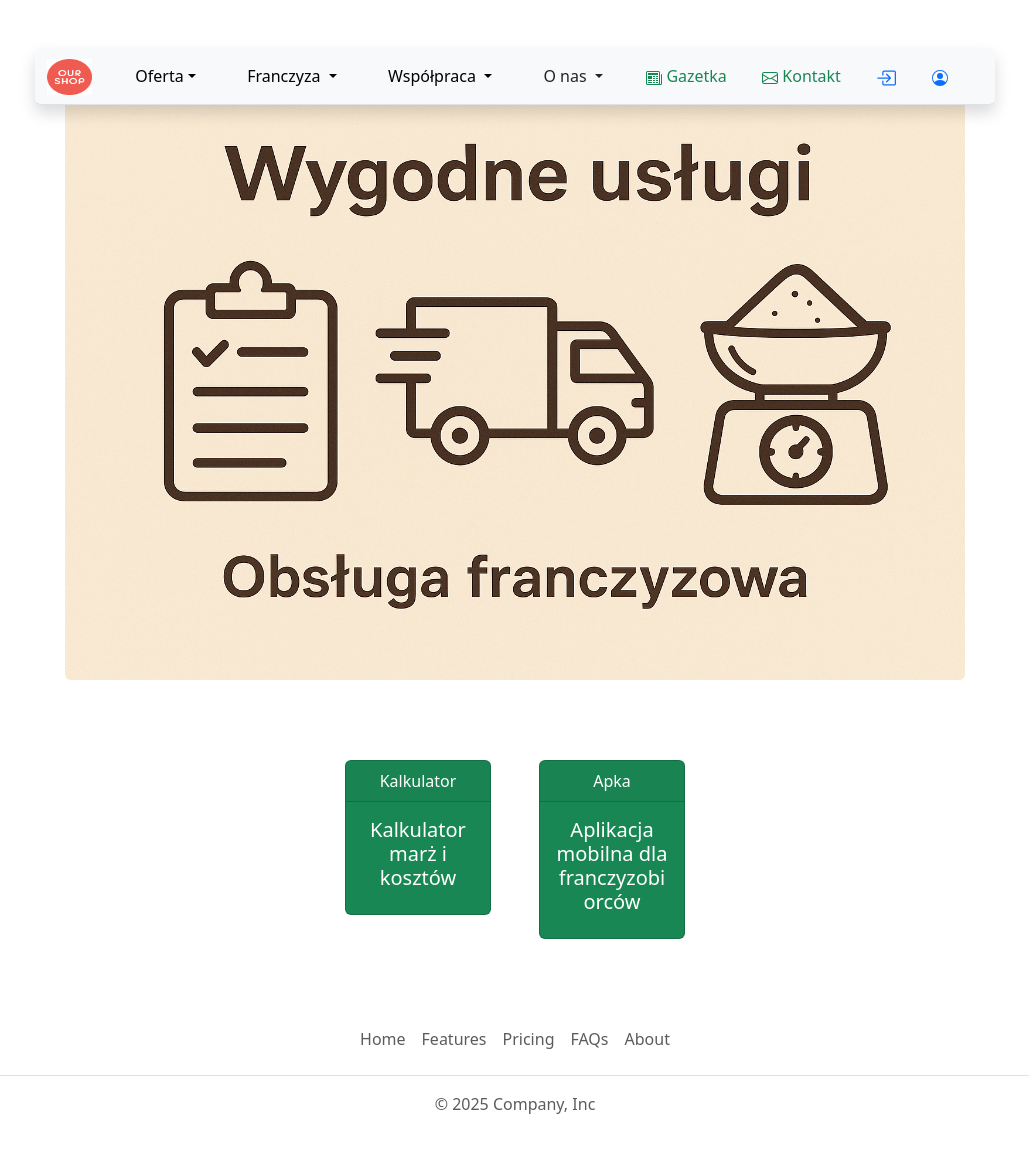
After one commit to CapooGato/A-system-supporting-franchise-operations-management, a Spring Boot app: page /oferta/wygodne-uslugi in a window 1280 px wide. The commit adds this page. Shown: the whole page, without its empty margins (125-1154 px from the left). Run offline with Spring Boot 4, Linux system fonts and the light colour scheme.

Commit message:
feat: "wygodne usługi" page finished

```diff
--- a/src/main/java/com/example/praca_inzynierska/controllers/OfertaController.java
+++ b/src/main/java/com/example/praca_inzynierska/controllers/OfertaController.java
@@ -20,4 +20,9 @@ public class OfertaController {
     public String akcesoria(){
         return "franchisee/akcesoria";
     }
+
+    @GetMapping(value = "/wygodne-uslugi")
+    public String wygodne_uslugi(){
+        return "franchisee/wygodne_uslugi";
+    }
 }
--- a/src/main/resources/templates/fragments/navbar.html
+++ b/src/main/resources/templates/fragments/navbar.html
@@ -18,7 +18,7 @@
                 <li class="nav-item dropdown">  <!-- Order new stuff to your franchise localisation -->
                     <a class="nav-link active dropdown-toggle" href="#" data-bs-toggle="dropdown">Oferta</a>
                     <ul class="dropdown-menu">
-                        <li><a class="dropdown-item" href="#">Wygodne usługi</a></li>
+                        <li><a class="dropdown-item" th:href="@{/oferta/wygodne-uslugi}">Wygodne usługi</a></li>
                         <li><a class="dropdown-item" th:href="@{/oferta/sklep-menu}">Sklep menu</a></li>
                         <li><a class="dropdown-item" th:href="@{/oferta/akcesoria}">Akcesoria</a></li>
                     </ul>
--- /dev/null
+++ b/src/main/resources/templates/franchisee/wygodne_uslugi.html
@@ -0,0 +1,43 @@
+<!DOCTYPE html>
+<html xmlns:th="http://www.thymeleaf.org">
+<head th:replace="~{fragments/head :: head('Wygodne usługi')}">
+</head>
+<body>
+    <nav th:replace="~{fragments/navbar :: upper-navbar}"></nav>
+    <main>
+        <!-- Banner image -->
+        <section class="my-8">
+            <img th:src="@{/images/oferta/wygodne_uslugi/wygodne_uslugi_banner.png}" height="600"
+                 class="rounded mx-auto d-block">
+        </section>
+        <!-- List of services -->
+        <section class="my-5">
+            <div class="container text-center">
+                <div class="row justify-content-center g-5">
+                    <!-- Calculator -->
+                    <div class="col-2">
+                        <div class="card text-bg-success mb-3" style="max-width: 30rem;">
+                            <div class="card-header text-center">Kalkulator</div>
+                            <div class="card-body">
+                                <h5 class="card-title">Kalkulator marż i kosztów</h5>
+                            </div>
+                        </div>
+                    </div>
+                    <!-- Mobile app -->
+                    <div class="col-2">
+                        <div class="card text-bg-success mb-3" style="max-width: 30rem;">
+                            <div class="card-header text-center">Apka</div>
+                            <div class="card-body">
+                                <h5 class="card-title">Aplikacja mobilna dla franczyzobiorców</h5>
+                            </div>
+                        </div>
+                    </div>
+
+                </div>
+            </div>
+        </section>
+    </main>
+    <footer th:replace="~{/fragments/footer}"></footer>
+    <script th:replace="~{fragments/bootstrap_js :: bootstrap_js}"></script>
+</body>
+</html>
```
Also changed, not shown: src/main/resources/static/images/oferta/wygodne_uslugi/wygodne_uslugi_banner.png (added).
